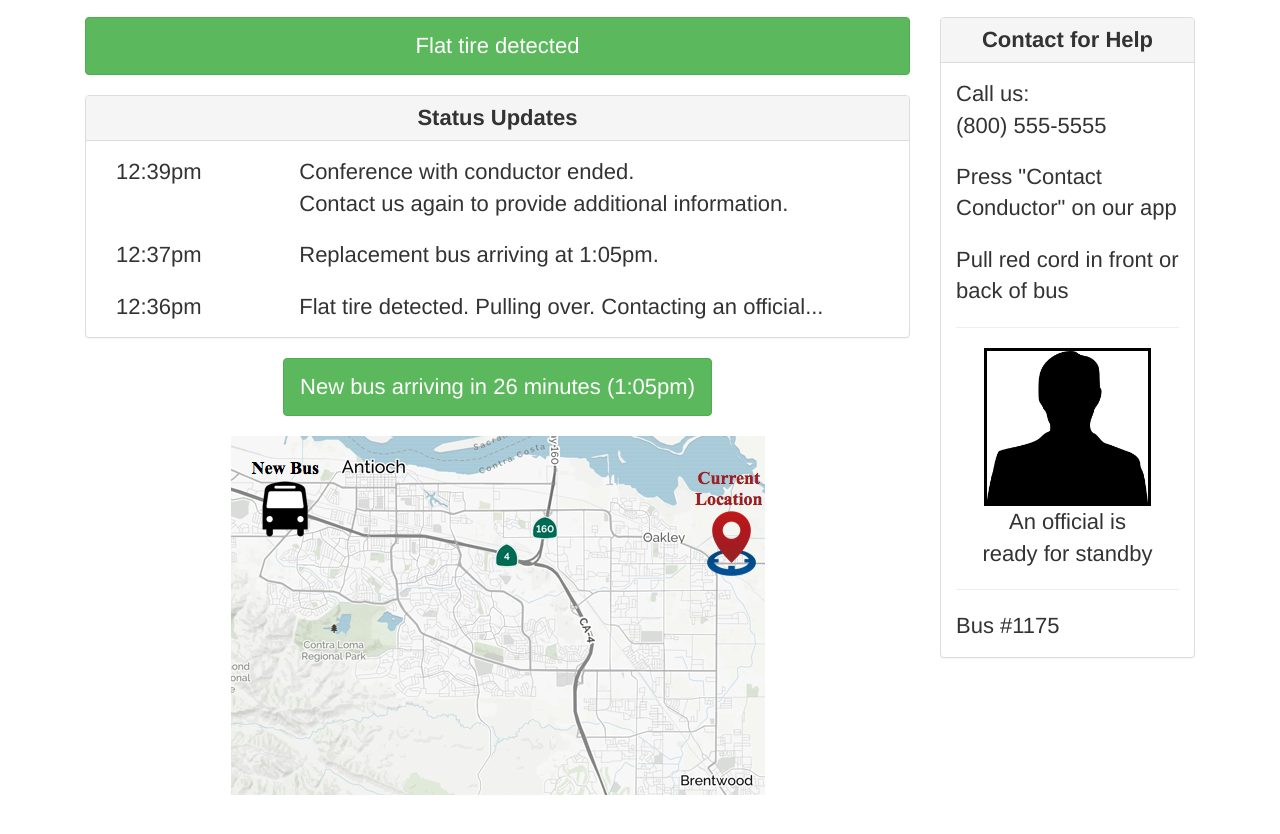
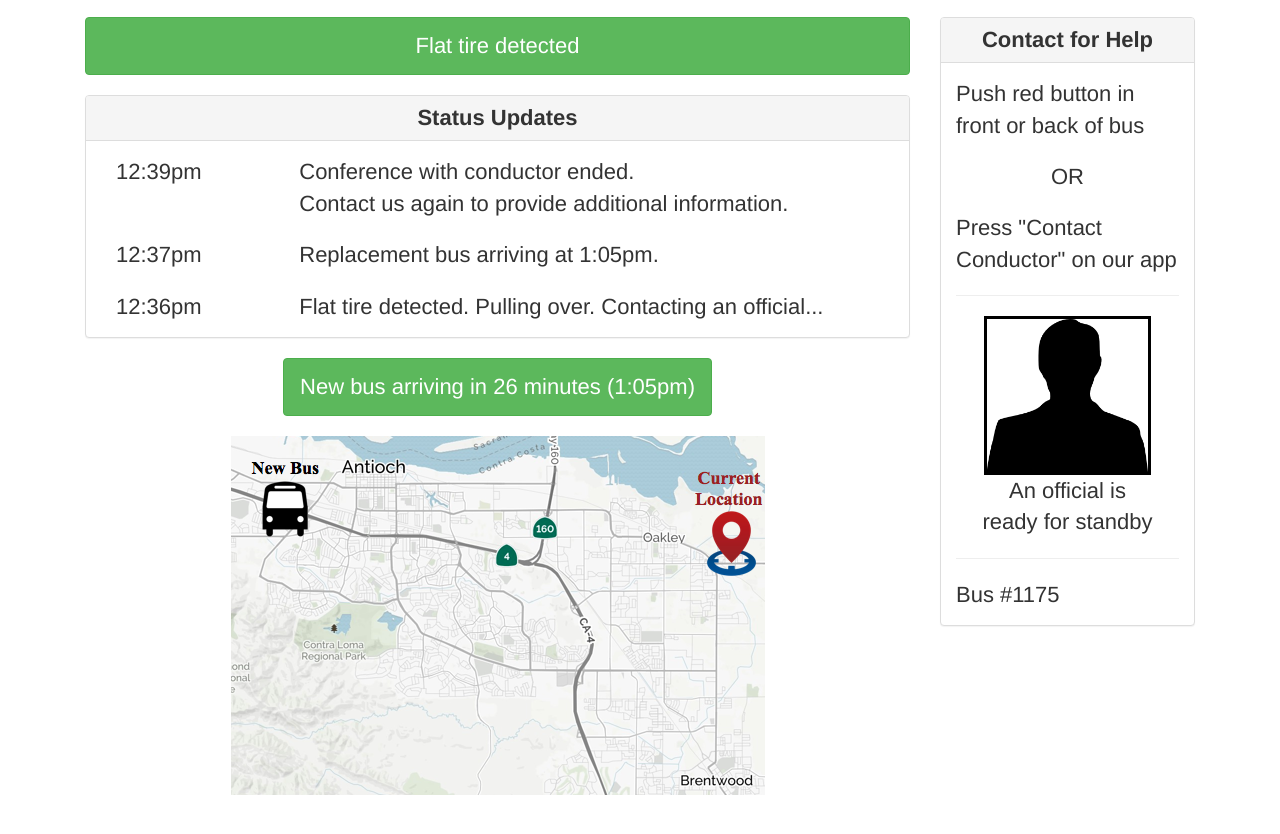
Before and after one commit to tyler17/smokeybus, a plain HTML site: page large_screen.html in a window 1280 px wide. Shown: the part 98-932 px from the top of the page. Drawn offline with nearby package versions, Linux system fonts and the light colour scheme.

Commit message:
Fixed large screen interface

```diff
--- a/large_screen.html
+++ b/large_screen.html
@@ -113,18 +113,21 @@
             <h3 class="panel-title">Contact for Help</h3>
           </div>
           <div class="panel-body">
-            <div class="notification_text">Call us:</div>
-            <div class="notification_text">(800) 555-5555</div>
+            <div class="notification_text">
+              Push red button in front or back of bus
+            </div>
             <br/>
 
-            <div class="notification_text">Press "Contact Conductor" on our app</div>
+            <div class="notification_text" style="text-align: center">
+              OR
+            </div>
             <br/>
 
             <div class="notification_text">
-              Pull red cord in front or back of bus
+              Press "Contact Conductor" on our app
             </div>
+            <hr/>
 
-            <hr/>
             <img src="silhouette.png" class="conductor-img center-block"/>
             <div class="notification_text" style="text-align: center">
               An official is
```
